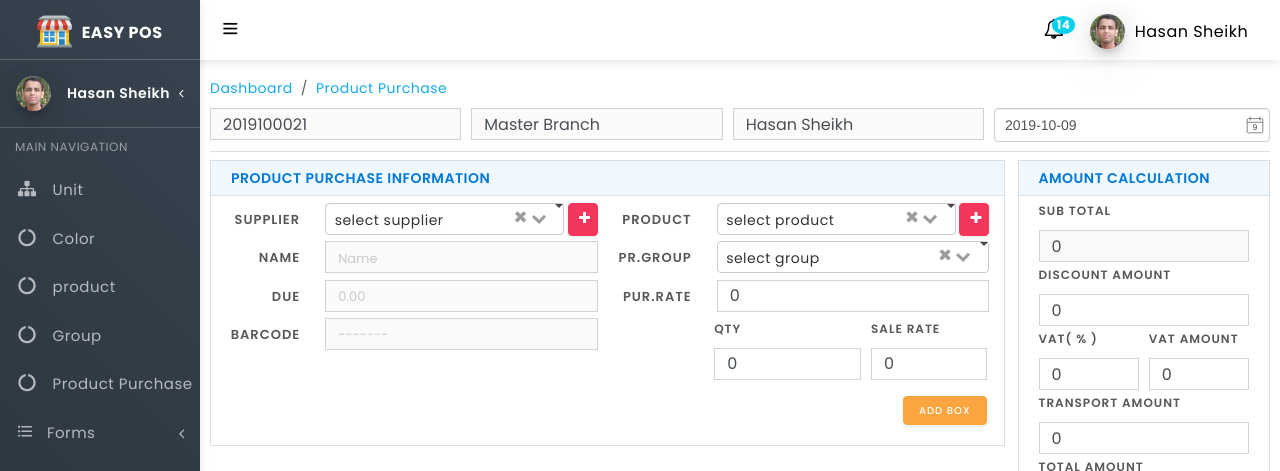
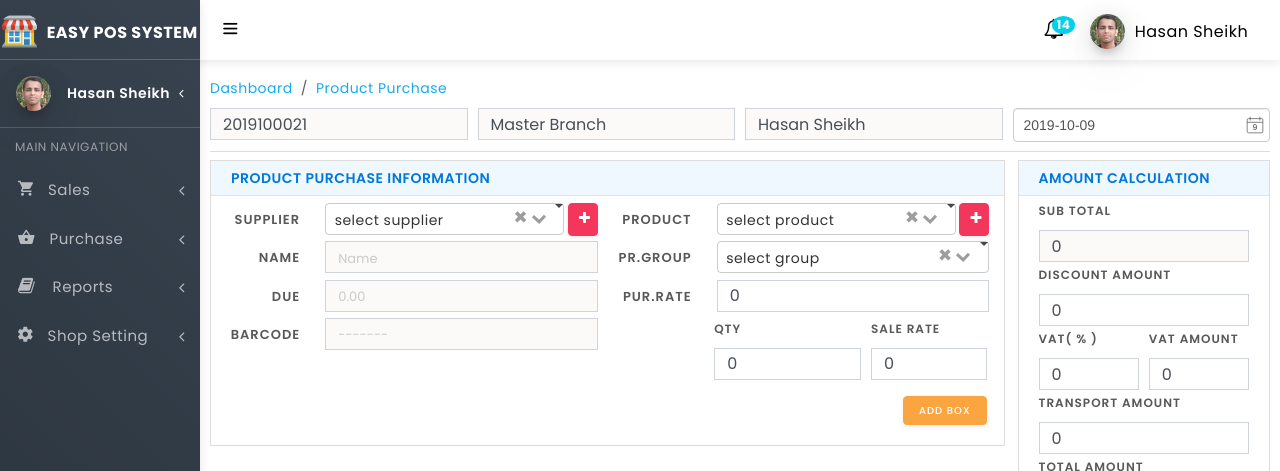
Before and after one commit to proghasan/pos-codeigniter, a CodeIgniter app: page /database/index.php/purchasecontroller/index in a window 1280 px wide. Shown: the top 471 px of the page. Run offline with CodeIgniter, Linux system fonts and the light colour scheme; the visitor is signed in with stand-in values (Sample User, id 1); data comes from the database, SQL or seed files in the repository.

Commit message:
added auto toogled and left menu align

```diff
--- a/application/views/admin/layouts/left_menu.php
+++ b/application/views/admin/layouts/left_menu.php
@@ -2,14 +2,14 @@
     <div class="brand-logo">
         <a href="/home">
             <img src="assets/images/logo-icon.png" class="logo-icon" alt="logo icon">
-            <h5 class="logo-text" style="font-weight: bold;">EASY POS</h5>
+            <h5 class="logo-text" style="font-weight: bold;">EASY POS SYSTEM</h5>
         </a>
     </div>
     <div class="user-details">
         <div class="media align-items-center user-pointer collapsed" data-toggle="collapse"
             data-target="#user-dropdown">
-            <div class="avatar"><img class="mr-3 side-user-img" src="assets/images/avatars/hasan.jpg"
-                    alt="user avatar"></div>
+            <div class="avatar"><img class="mr-3 side-user-img" src="assets/images/avatars/hasan.jpg" alt="user avatar">
+            </div>
             <div class="media-body">
                 <h6 class="side-user-name">Hasan Sheikh</h6>
             </div>
@@ -26,38 +26,56 @@
 
         <li class="sidebar-header">MAIN NAVIGATION</li>
         <li>
-            <a href="/unit" class="waves-effect">
-                <i class="fa fa-sitemap"></i> <span>Unit</span>
-            </a>
-        </li>
-        <li>
-            <a href="/color" class="waves-effect">
-                <i class="fa fa-circle-o-notch"></i> <span>Color</span>
-            </a>
-        </li>
-        <li>
-            <a href="/product" class="waves-effect">
-                <i class="fa fa-circle-o-notch"></i> <span>product</span>
-            </a>
-        </li>
-        <li>
-            <a href="/group" class="waves-effect">
-                <i class="fa fa-circle-o-notch"></i> <span>Group</span>
-            </a>
-        </li>
-        <li>
-            <a href="/product-purchase" class="waves-effect">
-                <i class="fa fa-circle-o-notch"></i> <span>Product Purchase</span>
-            </a>
-        </li>
-        <li>
-            <a href="javaScript:void();" class="waves-effect">
-                <i class="zmdi zmdi-format-list-bulleted"></i> <span>Forms</span>
+            <a href="javascript:void(0);" class="waves-effect">
+                <i class="zmdi zmdi-shopping-cart"></i> <span>Sales</span>
                 <i class="fa fa-angle-left pull-right"></i>
             </a>
             <ul class="sidebar-submenu">
                 <li>
-                    <a href="/"><i class="zmdi zmdi-long-arrow-right"></i> Basic Inputs</a>
+                    <a href="/"><i class="zmdi zmdi-long-arrow-right"></i>Sales</a>
+                </li>
+            </ul>
+        </li>
+        <li>
+            <a href="javascript:void(0);" class="waves-effect">
+                <i class="zmdi zmdi-shopping-basket"></i> <span>Purchase</span>
+                <i class="fa fa-angle-left pull-right"></i>
+            </a>
+            <ul class="sidebar-submenu">
+                <li>
+                    <a href="/product-purchase"><i class="zmdi zmdi-long-arrow-right"></i>Product Purchase</a>
+                </li>
+                <li>
+                    <a href="/product"><i class="zmdi zmdi-long-arrow-right"></i>Product Entry</a>
+                </li>
+                <li>
+                    <a href="/group"><i class="zmdi zmdi-long-arrow-right"></i>Group Entry</a>
+                </li>
+            </ul>
+        </li>
+
+        <li>
+            <a href="javascript:void(0);" class="waves-effect">
+                <i class="fa fa-book"></i> <span>Reports</span>
+                <i class="fa fa-angle-left pull-right"></i>
+            </a>
+            <ul class="sidebar-submenu">
+                <li>
+                    <a href="/stock"><i class="zmdi zmdi-long-arrow-right"></i>Stock</a>
+                </li>
+            </ul>
+        </li>
+        <li>
+            <a href="javascript:void(0);" class="waves-effect">
+                <i class="zmdi zmdi-settings"></i> <span>Shop Setting</span>
+                <i class="fa fa-angle-left pull-right"></i>
+            </a>
+            <ul class="sidebar-submenu">
+                <li>
+                    <a href="/unit"><i class="zmdi zmdi-long-arrow-right"></i>Unit</a>
+                </li>
+                <li>
+                    <a href="/color"><i class="zmdi zmdi-long-arrow-right"></i>Color</a>
                 </li>
             </ul>
         </li>
--- a/application/views/admin/layouts/script.php
+++ b/application/views/admin/layouts/script.php
@@ -10,3 +10,10 @@
 
 <!-- Custom scripts -->
 <script src="assets/js/app-script.js"></script>
+<?php if($this->uri->segment(1) == "product-purchase"): ?>
+<script>
+    $(document).ready(function(){
+       $("#wrapper").toggleClass("toggled");
+    })
+</script>
+<?php endif;?>
--- a/application/views/admin/purchase/product_purchase.php
+++ b/application/views/admin/purchase/product_purchase.php
@@ -1,6 +1,7 @@
 <style>
 .mx-datepicker{
-    width: 276px !important;
+    /* width: 276px !important; */
+    width: 100%;
 }
 </style>
 <div id="root">
```
